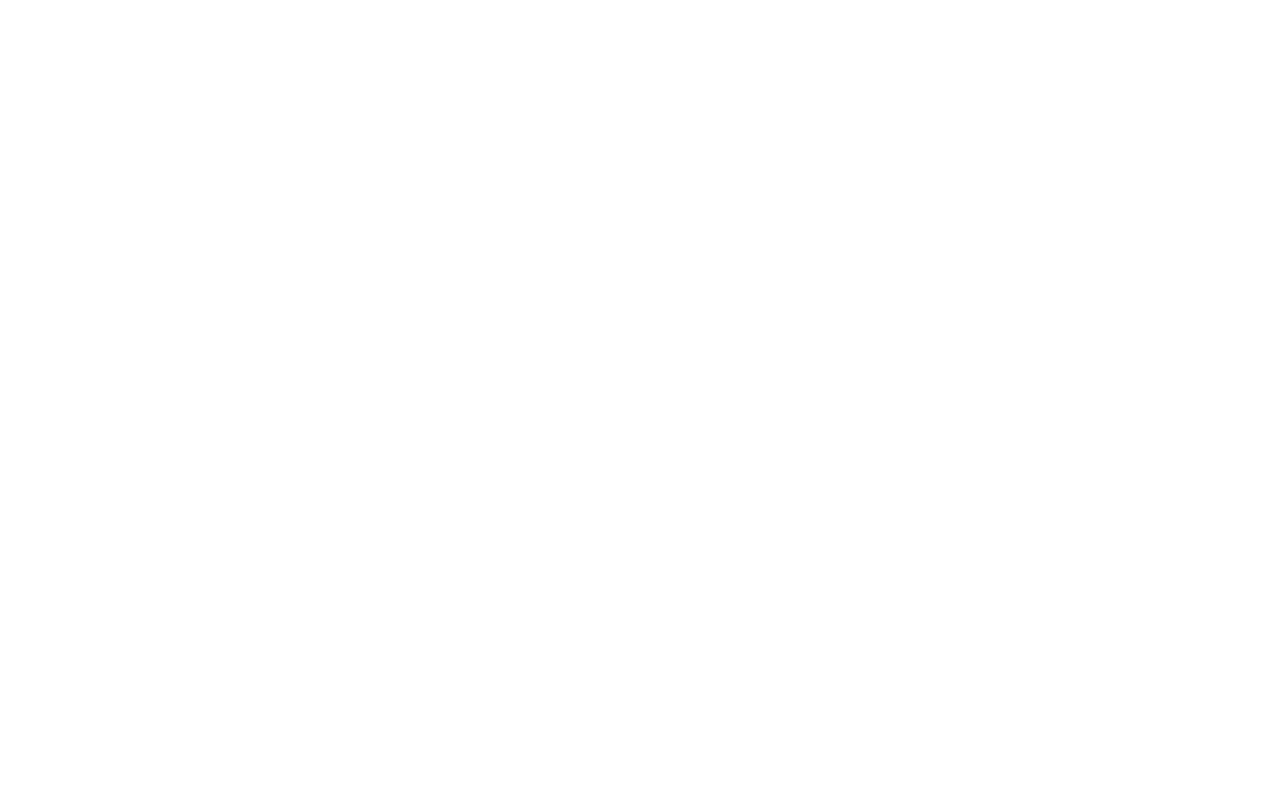
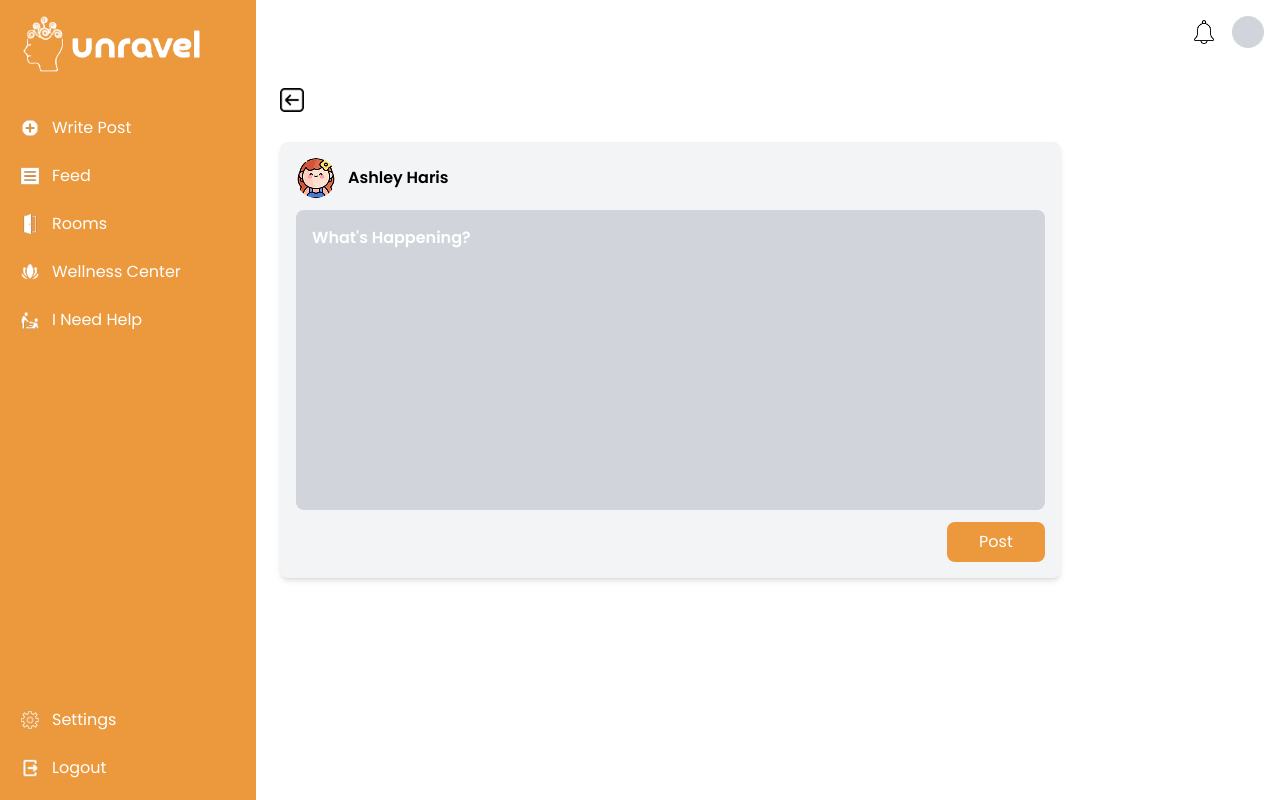
Before and after one commit to pirates59/Unravel, a React (Vite) app in the folder Frontend/: page /post in a window 1280 px wide. Before the commit this address had no page. Built offline with nearby package versions, Linux system fonts and the light colour scheme.

Commit message:
Help frontend

```diff
--- a/Frontend/src/App.jsx
+++ b/Frontend/src/App.jsx
@@ -1,25 +1,26 @@
-
 import React from 'react';
-import { BrowserRouter, Routes, Route, Navigate } from "react-router-dom";
+import { BrowserRouter, Routes, Route } from "react-router-dom";
 import "./App.css";
 import Login from "./pages/Login";
 import Signup from './pages/Signup';
 import DatePage from './pages/DatePage';
 import Appointment from './pages/Appointment';
+import UserSidebar from "./components/UserSidebar";
 import Admin from './pages/Admin';
 import Recent from './pages/Recent';
+import Post from './pages/Post';
 import Feed from './pages/Feed';
+import Help from './pages/Help';
 import Landing from './pages/Landing';
 import ServiceSelection from './pages/ServiceSelection';
-import { Forgotpassword,ResetPassword } from './pages/ForgotPassword';
+import { Forgotpassword, ResetPassword } from './pages/ForgotPassword';
 
 function App() {
   return (
     <div className="App">
       <BrowserRouter>
         <Routes>
-        {/* Public routes */}
-
+          {/* Public Routes */}
           <Route path="/" element={<Login />} />
           <Route path="/signup" element={<Signup />} />
           <Route path="/service" element={<ServiceSelection />} />
@@ -28,16 +29,17 @@
           <Route path="/forgot" element={<Forgotpassword />} />
           <Route path="/reset" element={<ResetPassword />} />
           <Route path="/landing" element={<Landing />} />
-        <Route path="/admin" element={<Admin/>} />
-        <Route path="/recent" element={<Recent/>} />
-        <Route path="/feed" element={<Feed/>} />
+          <Route path="/admin" element={<Admin />} />
 
+          {/* Protected Routes with Sidebar */}
+          <Route path="/recent" element={<UserSidebar><Recent /></UserSidebar>} />
+          <Route path="/post" element={<UserSidebar><Post /></UserSidebar>} />
+          <Route path="/feed" element={<UserSidebar><Feed /></UserSidebar>} />
+          <Route path="/help" element={<UserSidebar><Help /></UserSidebar>} />
         </Routes>
       </BrowserRouter>
-
     </div>
-
-  )
+  );
 }
 
-export default App
+export default App;
--- a/Frontend/src/components/UserSidebar.jsx
+++ b/Frontend/src/components/UserSidebar.jsx
@@ -8,6 +8,7 @@
 import setting from "../assets/setting.png";
 import logout from "../assets/logout.png";
 import notification from "../assets/notification.png";
+import { NavLink } from "react-router-dom";
 
 const UserSidebar = ({ children }) => {
   return (
@@ -26,12 +27,18 @@
         {/* Menu Items */}
         <nav className="flex flex-col space-y-6">
           <div className="flex items-center space-x-3 cursor-pointer hover:opacity-80 ">
+
             <img src={plus} alt="Write Post" className="w-5 h-5" />
+            <NavLink to="/post">
             <span>Write Post</span>
+              </NavLink>
+
           </div>
           <div className="flex items-center space-x-3 cursor-pointer hover:opacity-80">
             <img src={feed} alt="Feed" className="w-5 h-5" />
+            <NavLink to="/feed">
             <span>Feed</span>
+            </NavLink>
           </div>
           <div className="flex items-center space-x-3 cursor-pointer hover:opacity-80">
             <img src={room} alt="Rooms" className="w-5 h-5" />
@@ -43,7 +50,9 @@
           </div>
           <div className="flex items-center space-x-3 cursor-pointer hover:opacity-80">
             <img src={help} alt="I Need Help" className="w-5 h-5" />
+            <NavLink to="/help">
             <span>I Need Help</span>
+            </NavLink>
           </div>
         </nav>
 
--- a/Frontend/src/pages/Feed.jsx
+++ b/Frontend/src/pages/Feed.jsx
@@ -1,34 +1,33 @@
 import React from "react";
 import UserSidebar from "../components/UserSidebar";
 import { NavLink } from "react-router-dom";
+import dotIcon from "../assets/dot.png"; // Import your dot icon
 
 const Feed = () => {
   return (
-    <UserSidebar>
+    <div>
       {/* Header with Recent, Feed, and Topic in one line */}
       <div className="flex justify-between items-center mb-6">
         <div className="flex space-x-6">
-         <NavLink to="/recent">
-          <button className="border border-[#EC993D] px-6 py-2 rounded-xl">
-            Recent
-          </button>
+          <NavLink to="/recent">
+            <button className="border border-[#EC993D] px-6 py-2 rounded-xl">
+              Recent
+            </button>
           </NavLink>
           <button className="bg-[#EC993D] text-white px-6 py-2 rounded-xl">
             Feed
-
           </button>
         </div>
-
       </div>
 
       {/* Main Content Area */}
       <div className="flex gap-6 w-[1028px]">
         {/* Posts Section */}
         <div className="flex-1 space-y-4">
-          {Array(2)
+          {Array(2) // Display 5 posts as in the image
             .fill()
             .map((_, index) => (
-              <div key={index} className="bg-gray-300 p-4 rounded-lg shadow-md">
+              <div key={index} className="bg-gray-300 p-4 rounded-lg shadow-md relative">
                 <div className="flex items-center space-x-3">
                   <div className="w-10 h-10 bg-white rounded-full"></div>
                   <div>
@@ -37,20 +36,22 @@
                   </div>
                 </div>
                 <p className="mt-2">"I wish someone would notice I’m not okay."</p>
-                <p className="text-blue-500 text-sm cursor-pointer">
-                  #YakamozS245
-                </p>
+                <p className="text-blue-500 text-sm cursor-pointer">#YakamozS245</p>
                 <div className="flex justify-between text-gray-500 text-sm mt-2">
                   <p>💬 197</p>
                   <p>❤️ 2,533</p>
                 </div>
+                {/* Three Dots Icon */}
+                <img
+                  src={dotIcon}
+                  alt="Options"
+                  className="absolute top-4 right-4 w-6 h-6 cursor-pointer"
+                />
               </div>
             ))}
         </div>
-
-
       </div>
-    </UserSidebar>
+    </div>
   );
 };
 
--- /dev/null
+++ b/Frontend/src/pages/Help.jsx
@@ -0,0 +1,39 @@
+import React from "react";
+import leftarrow from "../assets/leftarrow.png";
+import icon from "../assets/icon.png";
+import siren from "../assets/siren.png";
+import { NavLink } from "react-router-dom";
+
+const Help = () => {
+  return (
+    <div className="flex flex-col ">
+      {/* Back Button */}
+      <button className="mb-[30px] self-start">
+        <img src={leftarrow} alt="Back" className="w-6 h-6" />
+      </button>
+
+      <div className="bg-[#EC993D] p-10 rounded-xl text-center w-[80%] h-[440px] shadow-lg flex flex-col items-center">
+        {/* Centered Siren Image and Text */}
+        <div className="flex flex-col items-center mb-4">
+          <img src={siren} alt="Siren" className="w-12 h-12 mb-2" />
+          <div className="text-2xl text-white font-bold">Are you in Crisis?</div>
+        </div>
+
+        <p className="text-white mb-6 font-semibold">
+          If you or someone you know is in a crisis and potentially at risk of self-harm or suicide,
+          it is important to seek professional help immediately.
+        </p>
+
+        {/* Buttons */}
+        <button className="bg-red-600 text-white px-6 py-2 rounded-md text-lg w-[55%] mb-4">
+          Emergency Now
+        </button>
+        <button className="bg-green-600 text-white px-6 py-2 rounded-md text-lg w-[55%]">
+          Helpline
+        </button>
+      </div>
+    </div>
+  );
+};
+
+export default Help;
--- a/Frontend/src/pages/Post.jsx
+++ b/Frontend/src/pages/Post.jsx
@@ -0,0 +1,44 @@
+
+import React from "react";
+import UserSidebar from "../components/UserSidebar";
+import leftarrow from "../assets/leftarrow.png";
+import icon from "../assets/icon.png";
+import { NavLink } from "react-router-dom";
+const Post = () => {
+  return (
+
+
+    <div>
+        {/* Back Button */}
+        <button className="mb-[30px]">
+          <img src={leftarrow} alt="Back" className="w-6 h-6" />
+        </button>
+
+        {/* Post Box */}
+        <div className="bg-gray-100 p-4 rounded-lg shadow-md w-[80%] h-[65%] ">
+          <div className="flex items-center mb-3">
+            <img
+              src={icon}
+              alt="User Avatar"
+              className="w-10 h-10 rounded-full mr-3"
+            />
+            <span className="font-semibold">Ashley Haris</span>
+          </div>
+
+          <div className="bg-gray-300 rounded-lg p-4 min-h-[300px] text-white font-semibold">
+            What's Happening?
+          </div>
+
+          <div className="flex justify-end mt-3">
+            <button className="bg-[#EC993D] text-white px-8 py-2 rounded-lg ">
+              Post
+            </button>
+          </div>
+        </div>
+        </div>
+
+
+  );
+};
+
+export default Post;
--- a/Frontend/src/pages/Recent.jsx
+++ b/Frontend/src/pages/Recent.jsx
@@ -3,7 +3,7 @@
 import { NavLink } from "react-router-dom";
 const Recent = () => {
   return (
-    <UserSidebar>
+    <div>
       {/* Header with Recent, Feed, and Topic in one line */}
       <div className="flex justify-between items-center mb-6">
         <div className="flex space-x-6">
@@ -88,7 +88,7 @@
           </div>
         </div>
       </div>
-    </UserSidebar>
+    </div>
   );
 };
 
```
Also changed, not shown: Frontend/src/assets/dot.png (added), Frontend/src/assets/siren.png (added). Lines whose indentation alone changed are shown as unchanged.
